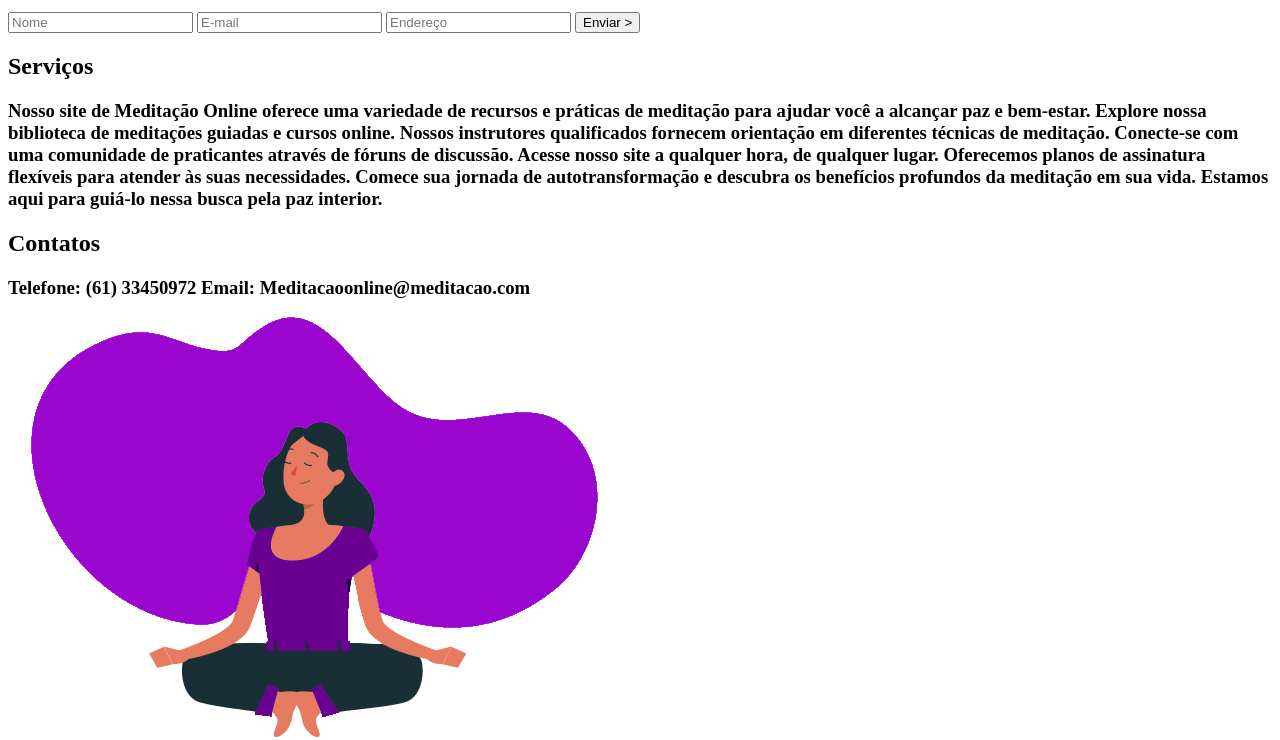
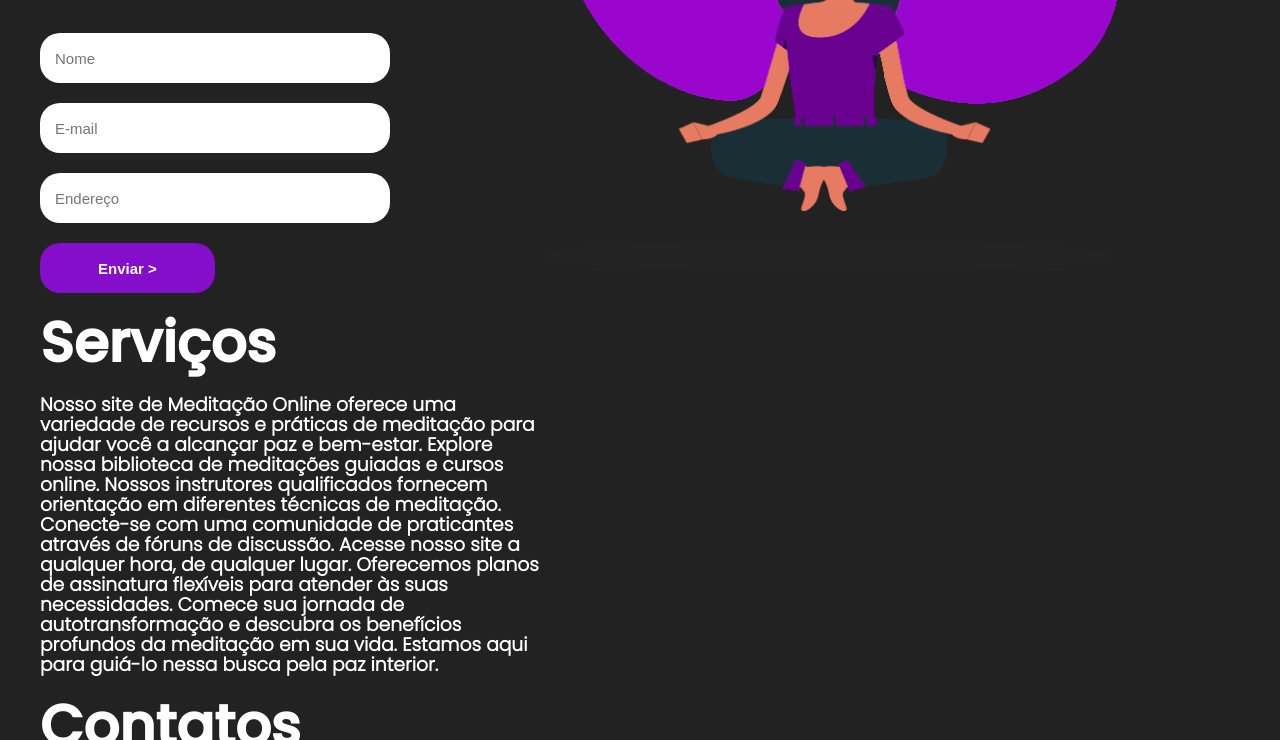
Before and after one commit to joaovgurgel/sistematizacaooo2, a plain HTML site: page index.html in a window 1280 px wide. Shown: the part 364-1104 px from the top of the page. Drawn offline with Linux system fonts and the light colour scheme; the site is published under a folder, as on GitHub Pages, so addresses that start at the root find nothing.

Commit message:
Update index.html

```diff
--- a/index.html
+++ b/index.html
@@ -4,9 +4,9 @@
     <meta charset="UTF-8">
     <meta http-equiv="X-UA-Compatible" content="IE=edge">
     <meta name="viewport" content="width=device-width, initial-scale=1.0">
-    <link href="/styles/style.css" rel="stylesheet">
-    <link href="/styles/fonts.css" rel="stylesheet">
-    <link href="/styles/media.css" rel="stylesheet">
+    <link href="styles/style.css" rel="stylesheet">
+    <link href="styles/fonts.css" rel="stylesheet">
+    <link href="styles/media.css" rel="stylesheet">
     <title>Landing Page</title>
 </head>
 <body>
```
